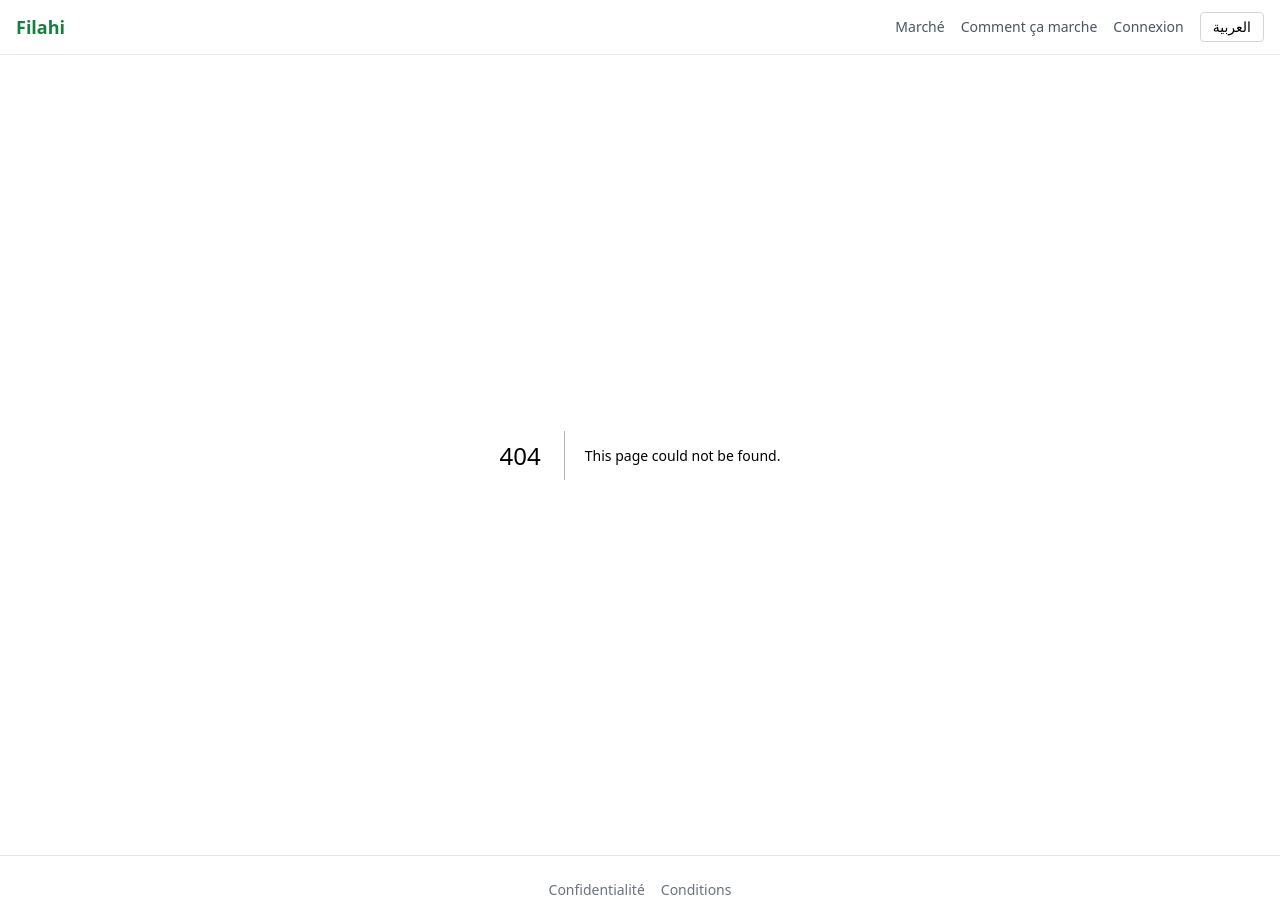
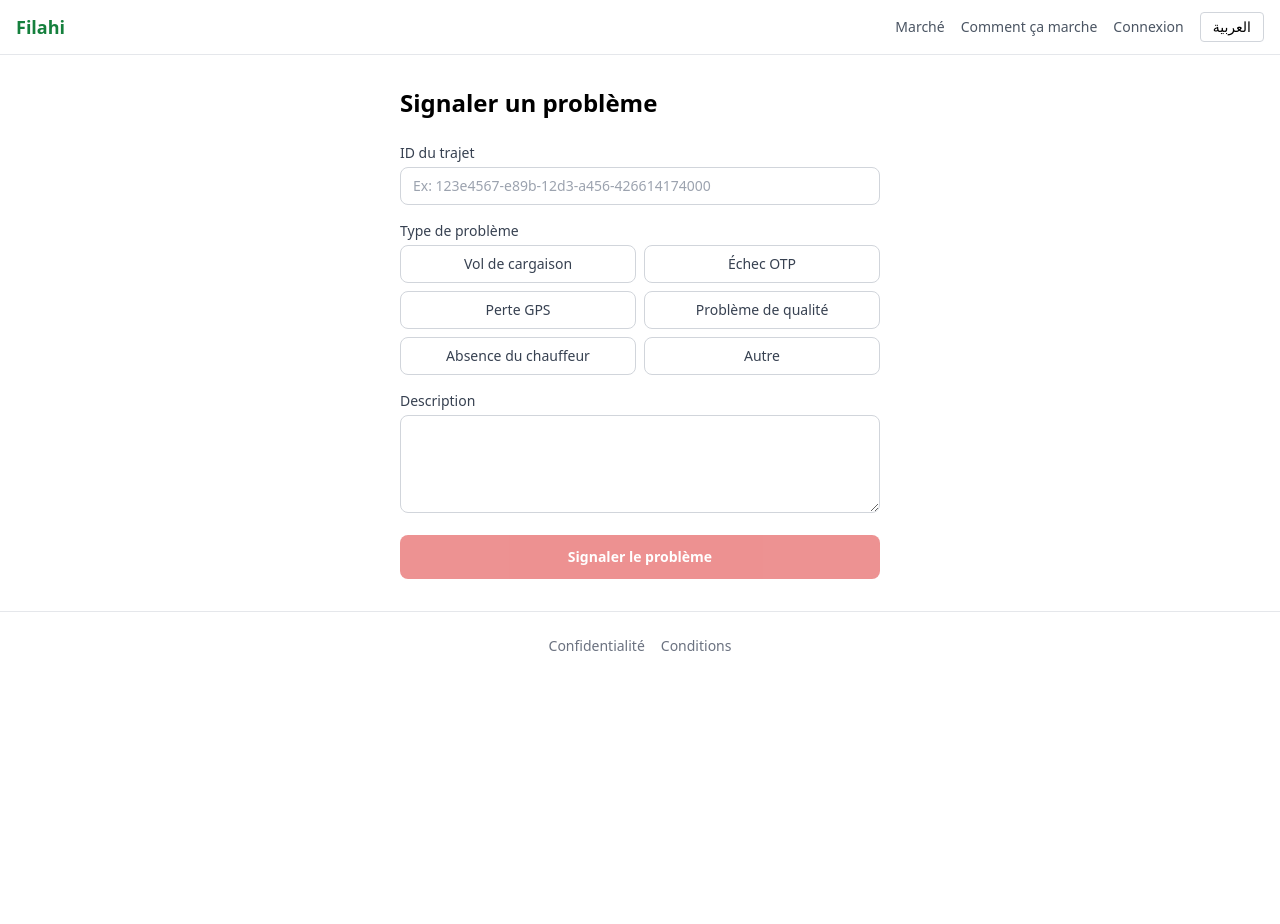
Before and after one commit to malekverse/falahi, a Next.js app in the folder apps/web/: page /disputes in a window 1280 px wide. Before the commit this address had no page. After the commit the page ends 800 px from the top, so only its background shows below. Built offline with nearby package versions, Linux system fonts and the light colour scheme.

Commit message:
feat: dispute creation flow (buyer/driver form + API), sanitize max_length exports

```diff
--- /dev/null
+++ b/apps/web/src/app/api/disputes/route.ts
@@ -0,0 +1,63 @@
+import { NextResponse } from 'next/server'
+import { createServerSupabaseClient } from '@/lib/supabase/server'
+import { z } from 'zod'
+
+const CreateDisputeSchema = z.object({
+  tripId: z.string().uuid(),
+  disputeType: z.enum(['cargo_theft', 'otp_failure', 'gps_loss', 'quality_issue', 'no_show', 'other']),
+  description: z.string().max(2000).optional(),
+})
+
+export async function POST(req: Request) {
+  const supabase = await createServerSupabaseClient()
+  const { data: { user } } = await supabase.auth.getUser()
+  if (!user) {
+    return NextResponse.json({ error: 'Non authentifié' }, { status: 401 })
+  }
+
+  const raw = await req.json()
+  const parsed = CreateDisputeSchema.safeParse(raw)
+  if (!parsed.success) {
+    return NextResponse.json({ error: 'Validation failed', details: parsed.error.flatten() }, { status: 400 })
+  }
+
+  const { tripId, disputeType, description } = parsed.data
+
+  const { data: trip } = await supabase
+    .from('trips')
+    .select('driver_id')
+    .eq('id', tripId)
+    .single()
+
+  if (!trip) {
+    return NextResponse.json({ error: 'Trajet introuvable' }, { status: 404 })
+  }
+
+  if (trip.driver_id !== user.id) {
+    const { data: profile } = await supabase
+      .from('profiles')
+      .select('role')
+      .eq('id', user.id)
+      .single()
+    if (profile?.role !== 'admin' && profile?.role !== 'buyer') {
+      return NextResponse.json({ error: 'Accès refusé' }, { status: 403 })
+    }
+  }
+
+  const { data: dispute, error } = await supabase
+    .from('disputes')
+    .insert({
+      trip_id: tripId,
+      raised_by: user.id,
+      dispute_type: disputeType,
+      description: description || null,
+    })
+    .select()
+    .single()
+
+  if (error) {
+    return NextResponse.json({ error: error.message }, { status: 500 })
+  }
+
+  return NextResponse.json({ dispute }, { status: 201 })
+}
--- /dev/null
+++ b/apps/web/src/app/disputes/page.tsx
@@ -0,0 +1,126 @@
+'use client'
+
+import { useState } from 'react'
+import { useRouter } from 'next/navigation'
+
+const DISPUTE_TYPES = [
+  { key: 'cargo_theft', label: 'Vol de cargaison' },
+  { key: 'otp_failure', label: 'Échec OTP' },
+  { key: 'gps_loss', label: 'Perte GPS' },
+  { key: 'quality_issue', label: 'Problème de qualité' },
+  { key: 'no_show', label: 'Absence du chauffeur' },
+  { key: 'other', label: 'Autre' },
+]
+
+export default function DisputeFormPage() {
+  const router = useRouter()
+  const [tripId, setTripId] = useState('')
+  const [disputeType, setDisputeType] = useState('')
+  const [description, setDescription] = useState('')
+  const [submitting, setSubmitting] = useState(false)
+  const [error, setError] = useState<string | null>(null)
+
+  async function handleSubmit(e: React.FormEvent) {
+    e.preventDefault()
+    if (!tripId || !disputeType) return
+
+    setSubmitting(true)
+    setError(null)
+
+    try {
+      const res = await fetch('/api/disputes', {
+        method: 'POST',
+        headers: { 'Content-Type': 'application/json' },
+        body: JSON.stringify({ tripId, disputeType, description }),
+      })
+
+      if (res.ok) {
+        router.push('/orders')
+      } else {
+        const body = await res.json()
+        setError(body.error || 'Erreur lors de la création du litige')
+      }
+    } catch {
+      setError('Erreur réseau')
+    } finally {
+      setSubmitting(false)
+    }
+  }
+
+  return (
+    <div className="mx-auto max-w-lg px-4 py-8">
+      <h1 className="mb-6 text-2xl font-bold">Signaler un problème</h1>
+
+      <form onSubmit={handleSubmit} className="space-y-4">
+        <div>
+          <label htmlFor="tripId" className="mb-1 block text-sm font-medium text-gray-700">
+            ID du trajet
+          </label>
+          <input
+            id="tripId"
+            type="text"
+            value={tripId}
+            onChange={(e) => setTripId(e.target.value)}
+            className="w-full rounded-lg border border-gray-300 px-3 py-2 text-sm focus:border-green-500 focus:outline-none"
+            placeholder="Ex: 123e4567-e89b-12d3-a456-426614174000"
+            required
+            aria-required="true"
+          />
+        </div>
+
+        <div>
+          <label className="mb-1 block text-sm font-medium text-gray-700">
+            Type de problème
+          </label>
+          <div className="grid grid-cols-2 gap-2" role="radiogroup" aria-label="Type de problème">
+            {DISPUTE_TYPES.map((dt) => (
+              <button
+                key={dt.key}
+                type="button"
+                role="radio"
+                aria-checked={disputeType === dt.key}
+                onClick={() => setDisputeType(dt.key)}
+                className={`rounded-lg border px-3 py-2 text-sm transition-colors ${
+                  disputeType === dt.key
+                    ? 'border-red-500 bg-red-50 text-red-700'
+                    : 'border-gray-300 text-gray-700 hover:border-gray-400'
+                }`}
+              >
+                {dt.label}
+              </button>
+            ))}
+          </div>
+        </div>
+
+        <div>
+          <label htmlFor="description" className="mb-1 block text-sm font-medium text-gray-700">
+            Description
+          </label>
+          <textarea
+            id="description"
+            value={description}
+            onChange={(e) => setDescription(e.target.value)}
+            className="w-full rounded-lg border border-gray-300 px-3 py-2 text-sm focus:border-green-500 focus:outline-none"
+            rows={4}
+            maxLength={2000}
+            aria-required="false"
+          />
+        </div>
+
+        {error && (
+          <div className="rounded-lg bg-red-50 p-3 text-sm text-red-700" role="alert">
+            {error}
+          </div>
+        )}
+
+        <button
+          type="submit"
+          disabled={submitting || !tripId || !disputeType}
+          className="w-full rounded-lg bg-red-600 px-4 py-3 text-sm font-semibold text-white transition-colors hover:bg-red-700 disabled:opacity-50"
+        >
+          {submitting ? 'Envoi...' : 'Signaler le problème'}
+        </button>
+      </form>
+    </div>
+  )
+}
--- a/apps/web/src/app/invoices/[id]/print.css
+++ /dev/null
@@ -1,17 +0,0 @@
-@media print {
-  body { font-family: 'Courier New', monospace; font-size: 12px; color: #000; }
-  .invoice { max-width: 800px; margin: 0 auto; padding: 40px; }
-  .invoice-header { text-align: center; margin-bottom: 32px; }
-  .invoice-header h1 { font-size: 24px; margin: 0 0 8px; }
-  .invoice-id { font-size: 14px; color: #666; }
-  .invoice-date { font-size: 12px; color: #999; }
-  .invoice-buyer { margin-bottom: 24px; }
-  .invoice-buyer h2 { font-size: 14px; margin: 0 0 8px; }
-  .invoice-buyer p { margin: 2px 0; color: #333; }
-  .invoice-table { width: 100%; border-collapse: collapse; margin-bottom: 32px; }
-  .invoice-table th,
-  .invoice-table td { border: 1px solid #ccc; padding: 8px 12px; text-align: left; }
-  .invoice-table th { background: #f5f5f5; font-size: 11px; text-transform: uppercase; }
-  .invoice-table .text-right { text-align: right; }
-  .invoice-footer { text-align: center; font-size: 10px; color: #999; border-top: 1px solid #ccc; padding-top: 16px; }
-}
--- a/packages/utils/src/index.ts
+++ b/packages/utils/src/index.ts
@@ -100,6 +100,9 @@ export {
   sanitizeText,
   sanitizePhone,
   sanitizePlate,
+  clampLength,
+  sanitizeWithMaxLength,
+  MAX_LENGTHS,
 } from './sanitize'
 export {
   haversineDistance,
@@ -114,3 +117,5 @@ export type {
   OrderWithLocation,
   ZoneGroup,
 } from './routing'
+export { calculateDiscount } from './discount'
+export type { DiscountResult } from './discount'
--- a/packages/utils/src/sanitize.ts
+++ b/packages/utils/src/sanitize.ts
@@ -17,3 +17,22 @@ export function sanitizePlate(input: string): string {
     .slice(0, 12)
     .trim()
 }
+
+export const MAX_LENGTHS = {
+  fullName: 100,
+  cinNumber: 8,
+  vehiclePlate: 12,
+  productName: 200,
+  locationName: 200,
+  deliveryAddress: 500,
+  reviewText: 1000,
+  description: 2000,
+} as const
+
+export function clampLength(input: string, max: number): string {
+  return input.slice(0, max)
+}
+
+export function sanitizeWithMaxLength(input: string, maxKey: keyof typeof MAX_LENGTHS): string {
+  return sanitizeText(input, MAX_LENGTHS[maxKey])
+}
```
Also changed, not shown: 1 other file (tests, documents, lock files or other folders).
